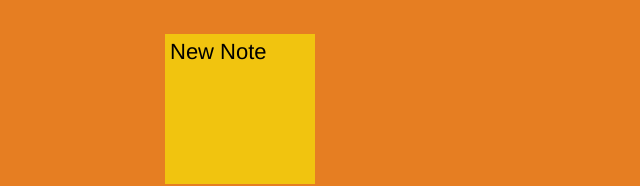
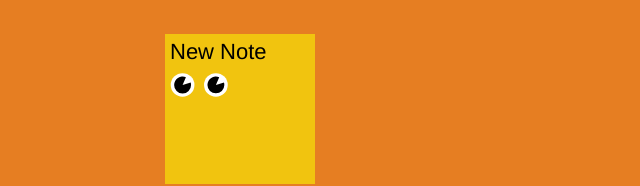
Before and after one commit to leedoughty/test-app, a React (Create React App) app: page / in a window 1280 px wide. Both pictures are taken after a click on the button 14 px from the left and 11 px from the top of the page. Shown: the part 572-758 px from the top of the page, without its empty margins (0-640 px from the left). Built offline with nearby package versions, Linux system fonts and the light colour scheme.

Commit message:
Add eyes component

```diff
--- /dev/null
+++ b/src/Eyes.js
@@ -0,0 +1,11 @@
+import React from 'react'
+
+const Eyes = props => (
+  <svg width={68.485} height={29.939} {...props}>
+    <circle fill="#FFF" cx={17.591} cy={14.97} r={11.84} />
+    <circle fill="#FFF" cx={50.894} cy={14.97} r={11.84} />
+    <path d="M17.591 14.97l3.312-7.775A8.449 8.449 0 0 0 9.142 14.97a8.45 8.45 0 1 0 16.899 0 8.44 8.44 0 0 0-.339-2.354l-8.111 2.354zM50.894 14.97l3.312-7.775a8.449 8.449 0 0 0-11.761 7.775 8.45 8.45 0 0 0 16.899 0 8.44 8.44 0 0 0-.339-2.354l-8.111 2.354z" />
+  </svg>
+)
+
+export default Eyes
--- a/src/Note.js
+++ b/src/Note.js
@@ -1,6 +1,8 @@
 import React, { Component } from 'react'
 import Draggable from 'react-draggable'
 import { FaPen, FaCheck } from 'react-icons/fa'
+
+import Eyes from './Eyes.js'
 
 class Note extends Component {
   constructor(props) {
@@ -83,6 +85,7 @@ class Note extends Component {
           <button onClick={this.edit} id="edit"><FaPen /></button>
           <button onClick={this.remove} id="remove"><FaCheck /></button>
         </span>
+        <Eyes></Eyes>
       </div>
       </Draggable>
     )
```
